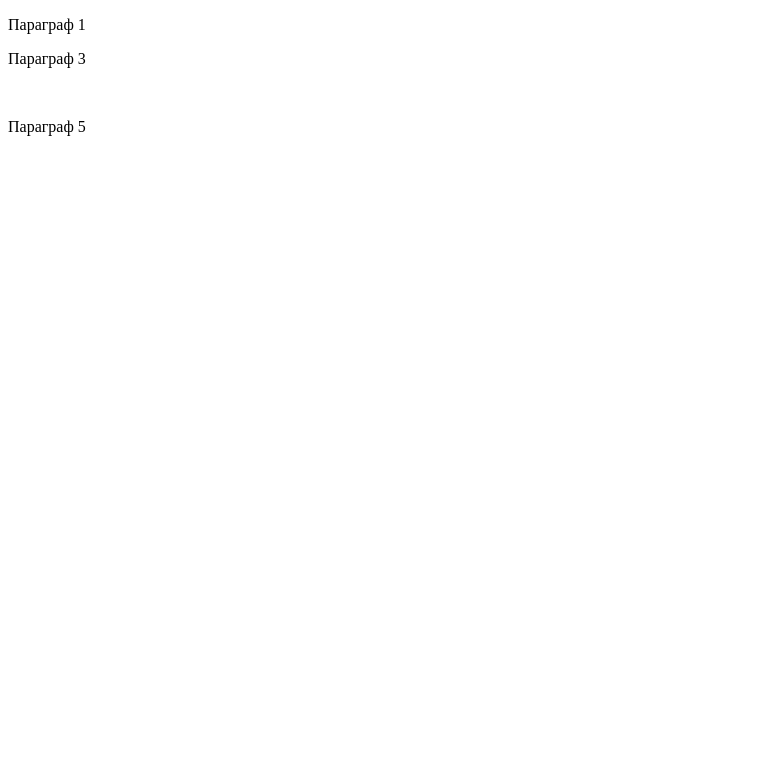
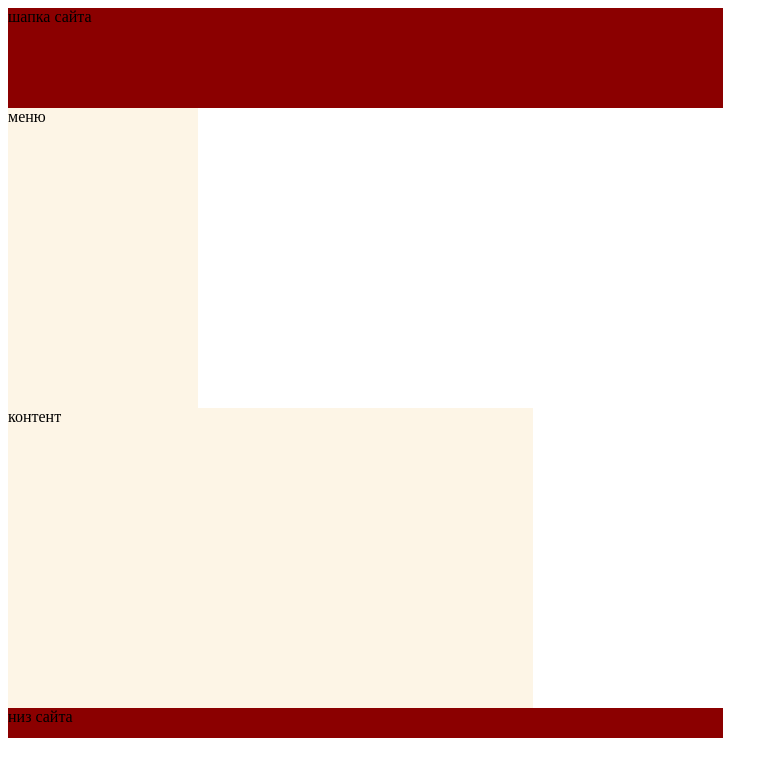
Before and after one commit to pustovayaksenia/lab_6, a plain HTML site: page index.html in a window 1280 px wide. Shown: the whole page, without its empty margins (0-778 px from the left). Drawn offline with Linux system fonts and the light colour scheme.

Commit message:
4 blocks

```diff
--- a/index.html
+++ b/index.html
@@ -5,11 +5,12 @@
     <title>css display</title>
     <link rel="stylesheet" type="text/css" href="styles/style.css">
   </head>
-  <body>
-    <p>Параграф 1</p>
-    <p id="p2">Параграф 2</p>
-    <p>Параграф 3</p>
-    <p id="p4">Параграф 4</p>
-    <p>Параграф 5</p>
-  </body>
+
+   <body>
+     <div id="header">шапка сайта</div>
+     <div id="menu">меню</div>
+     <div id="content">контент</div>
+     <div id="footer">низ сайта</div>
+   </body>
+
 </html>
--- a/styles/style.css
+++ b/styles/style.css
@@ -1,6 +1,20 @@
-#p2{
- display:none;
+#header{
+background:darkred;
+width:715px;
+height:100px;
 }
-#p4{
- visibility:hidden;
+#menu{
+background:oldlace;
+width:190px;
+height:300px;
 }
+#content{
+background:oldlace;
+width:525px;
+height:300px;
+}
+#footer{
+background:darkred;
+width:715px;
+height:30px;
+}
```
